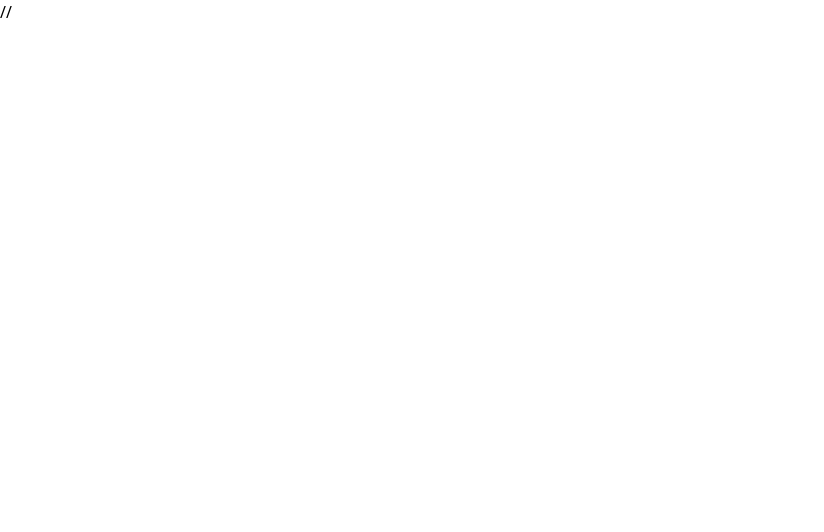
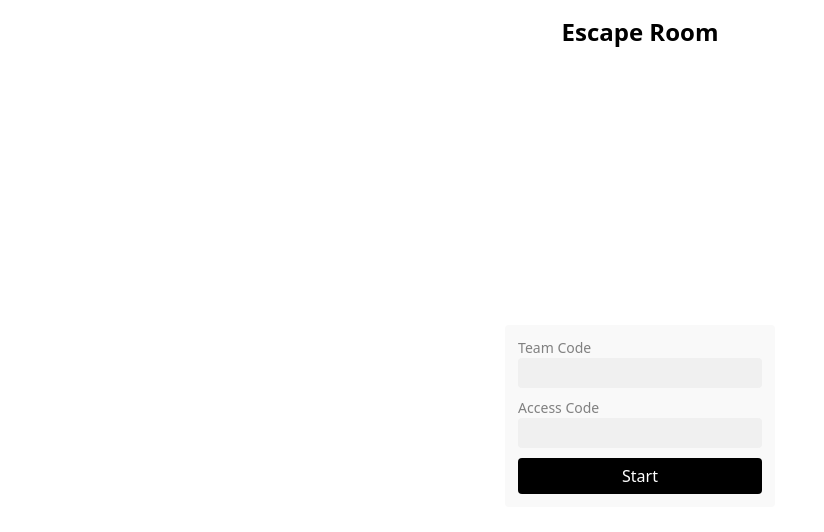
Before and after one commit to nearHaan/localhost-escape-room, a SvelteKit app: page / in a window 1280 px wide. Shown: the top 532 px of the page, without its empty margins (0-824 px from the left). Built offline with nearby package versions, Linux system fonts and the light colour scheme.

Commit message:
login base design

```diff
--- a/src/routes/+page.svelte
+++ b/src/routes/+page.svelte
@@ -2,6 +2,15 @@
 	//
 </script>
 
-<div>
-	<div>//</div>
+<div class="flex h-screen w-screen flex-col items-center p-x">
+	<h1>Escape Room</h1>
+	<div class="flex h-full items-center">
+		<div class="flex flex-col rounded bg-light-grey p-xs">
+			<p>Team Code</p>
+			<input class="input-primary mb-xxs" />
+			<p>Access Code</p>
+			<input class="input-primary mb-xxs" />
+			<button class="btn-primary">Start</button>
+		</div>
+	</div>
 </div>
--- a/src/routes/layout.css
+++ b/src/routes/layout.css
@@ -1 +1,33 @@
 @import 'tailwindcss';
+
+@theme {
+	--spacing-x: 1rem;
+	--spacing-xs: 0.8rem;
+	--spacing-xxs: 0.6rem;
+	--spacing-xxxs: 0.4rem;
+	--spacing-xxxxs: 0.2rem;
+
+	--color-light-grey: #f9f9f9;
+	--color-grey: #f0f0f0;
+	--color-dark-grey: #808080;
+}
+
+@layer base {
+	h1 {
+		@apply text-center text-2xl font-bold;
+	}
+
+	p {
+		@apply text-sm text-dark-grey;
+	}
+}
+
+@layer utilities {
+	.btn-primary {
+		@apply w-full rounded bg-black p-xxxs text-white;
+	}
+
+	.input-primary {
+		@apply rounded-sm bg-grey px-xxxs py-xxxxs text-black;
+	}
+}
```
